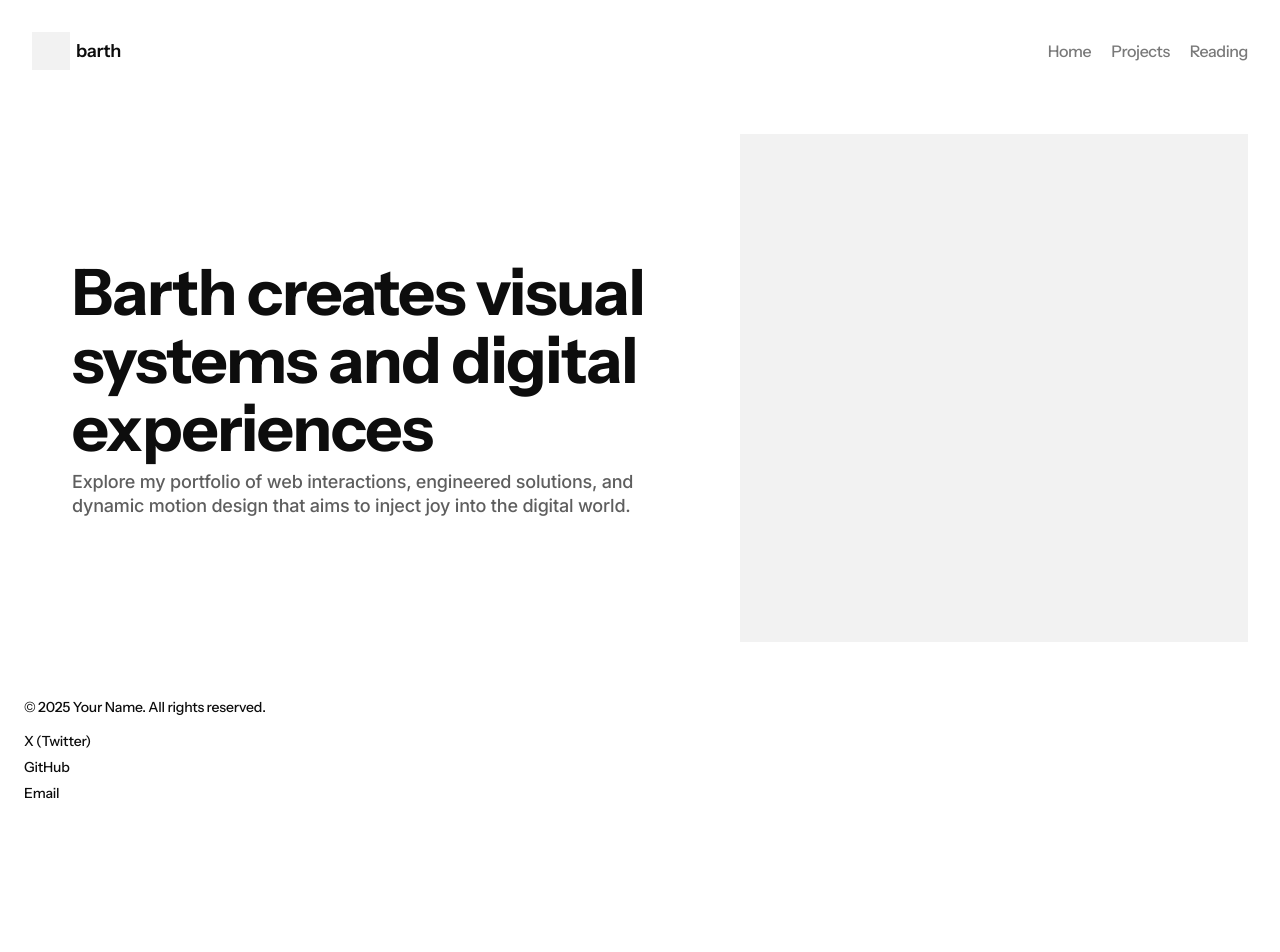
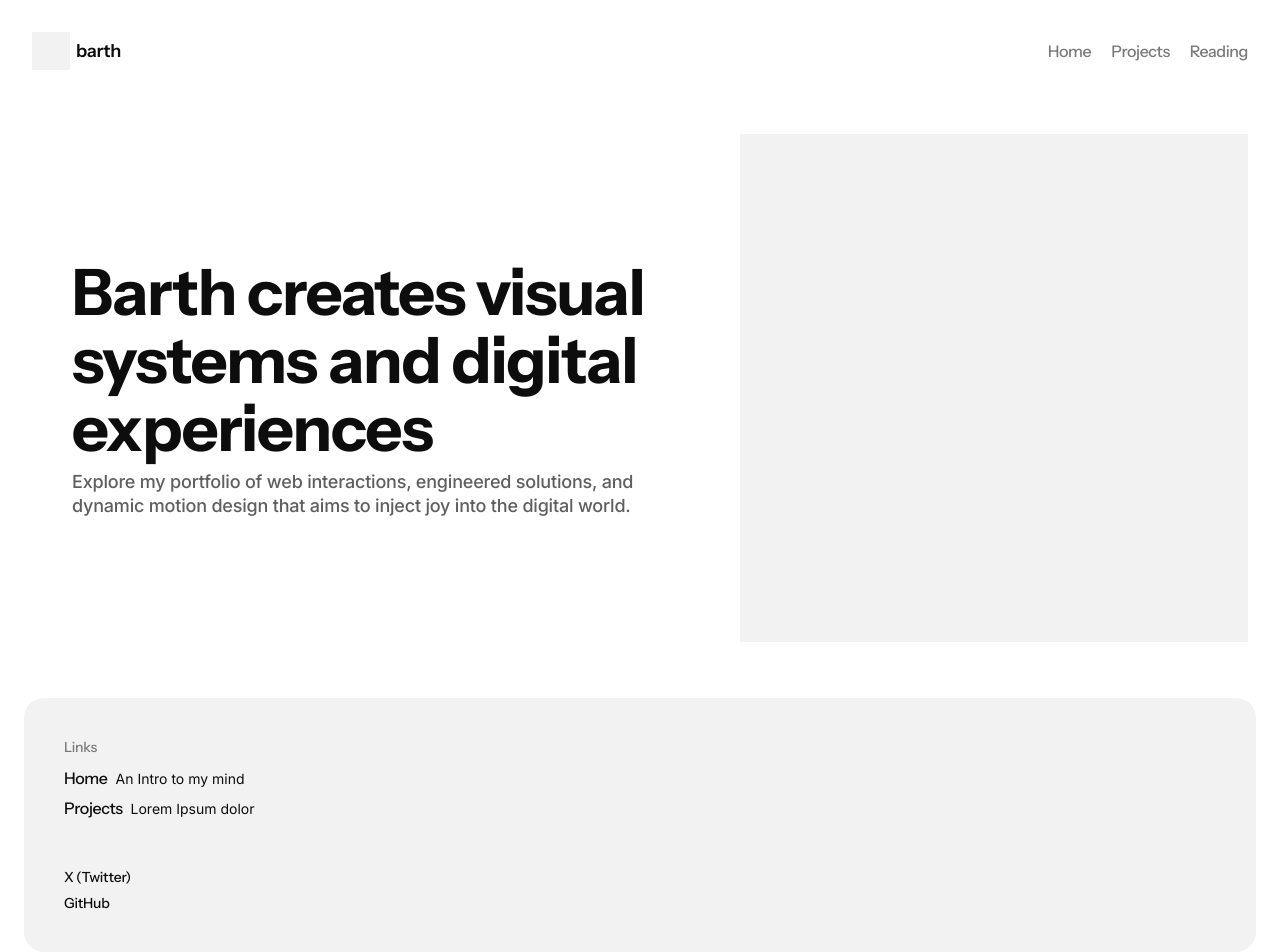
Before and after one commit to barthkosi/V2-Portfolio, a React (Vite) app: page / in a window 1280 px wide. Shown: the top 952 px of the page. Before the commit the page ends 826 px from the top, so only its background shows below. Built offline with nearby package versions, Linux system fonts and the light colour scheme.

Commit message:
Footer Updates

```diff
--- a/src/components/Footer.tsx
+++ b/src/components/Footer.tsx
@@ -1,10 +1,26 @@
 export default function Footer() {
     return (
-      <footer className="p-6 mt-auto">
-        <div className="max-w-[1440px] mx-auto flex flex-col items-start gap-4">
-          <p className="label-s text-[var(--content-primary)]">&copy; {new Date().getFullYear()} Your Name. All rights reserved.</p>
+      <footer className="w-full p-4 md:p-6">
+        <div className="max-w-[1440px] flex flex-col items-start gap-4 rounded-[var(--radius-lg)] bg-[var(--background-secondary)]">
+          <div className='flex flex-col items-start text-left gap-12 p-6 md:p-10'>
+            <div className="flex flex-col gap-3">
+              <div className="label-s text-[var(--content-tertiary)]">Links</div>
+              <div className="flex flex-col gap-2 label-m text-[var(--content-primary)]">
+                <div className="flex flex-row gap-2">
+                  <div className="hover:text-[var(--content-secondary)]">Home</div>
 
-          <div className='items-start text-left'>
+                  <div className="body-s">An Intro to my mind</div>
+                </div>
+
+                <div className="flex flex-row gap-2">
+                  <div className="hover:text-[var(--content-secondary)]">Projects</div>
+
+                  <div className="body-s">Lorem Ipsum dolor</div>
+                </div>
+              </div>
+
+             </div>
+
               <div className="flex flex-col gap-2 label-s text-[var(--content-primary)]">
                <a href="https://twitter.com/" target="_blank" rel="noopener noreferrer" className="hover:underline">
                   X (Twitter)
@@ -12,10 +28,8 @@ export default function Footer() {
                <a href="https://github.com/" target="_blank" rel="noopener noreferrer" className="hover:underline">
                   GitHub
                </a>
-              <a href="mailto:you@example.com" className="hover:underline">
-              Email
-              </a>
               </div>
+
           </div>
         </div>
       </footer>
--- a/src/index.css
+++ b/src/index.css
@@ -234,6 +234,7 @@
 
 :root {
   --radius: 0.625rem;
+  --radius-lg: 20px;
   -layout-max: 1440px;
 
   /* ============================================
```
Lines whose indentation alone changed are shown as unchanged.
